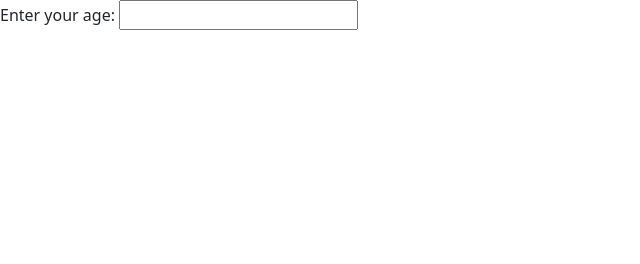
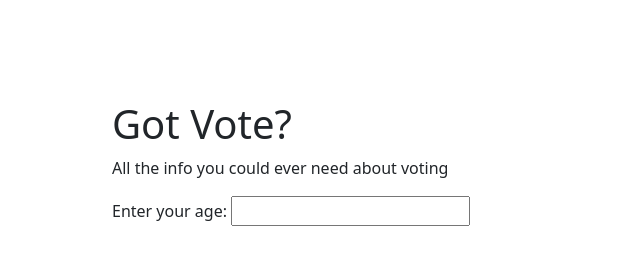
Before and after one commit to hmcvay/voting-information, a plain HTML site: page index.html in a window 1280 px wide. Shown: the whole page, without its empty margins (0-640 px from the left). Drawn offline with Linux system fonts and the light colour scheme.

Commit message:
Add final styling to index.

```diff
--- a/css/styles.css
+++ b/css/styles.css
@@ -1,3 +1,7 @@
+body {
+  margin: 100px;
+}
+
 #over18, #under18 {
   display: none;
 }
--- a/index.html
+++ b/index.html
@@ -13,19 +13,27 @@
 </head>
 
 <body>
-  <form action="" method="get" class="ageInput">
-    <div class="askForAgeForm">
-      <label for="ageHTML">Enter your age: </label>
-      <input id="ageHTML" type="text" class="" name="ageTyped">
+  <div class="container">
+    <div class="jumbotron">
+      <h1>Got Vote?</h1>
+        <p>All the info you could ever need about voting</p>
     </div>
-  </form>
+    <form action="" method="get" class="ageInput">
+      <div class="askForAgeForm">
+        <label for="ageHTML">Enter your age: </label>
+        <input id="ageHTML" type="text" class="" name="ageTyped">
+      </div>
+    </form>
     <div id="over18">
-      <p>Vote here.</p>
+      <p><a href="https://vote.gov/">Vote here.</a></p>
     </div>
-    <!-- false -->
     <div id="under18">
+      <p>You can find info on voting eligibility <a
+          href="https://www.ncsl.org/research/elections-and-campaigns/preregistration-for-young-voters.aspx">here</a>.
+      </p>
       <p>Thank you for coming. Please come back soon.</p>
     </div>
+  </div>
 </body>
 
 </html>
```
